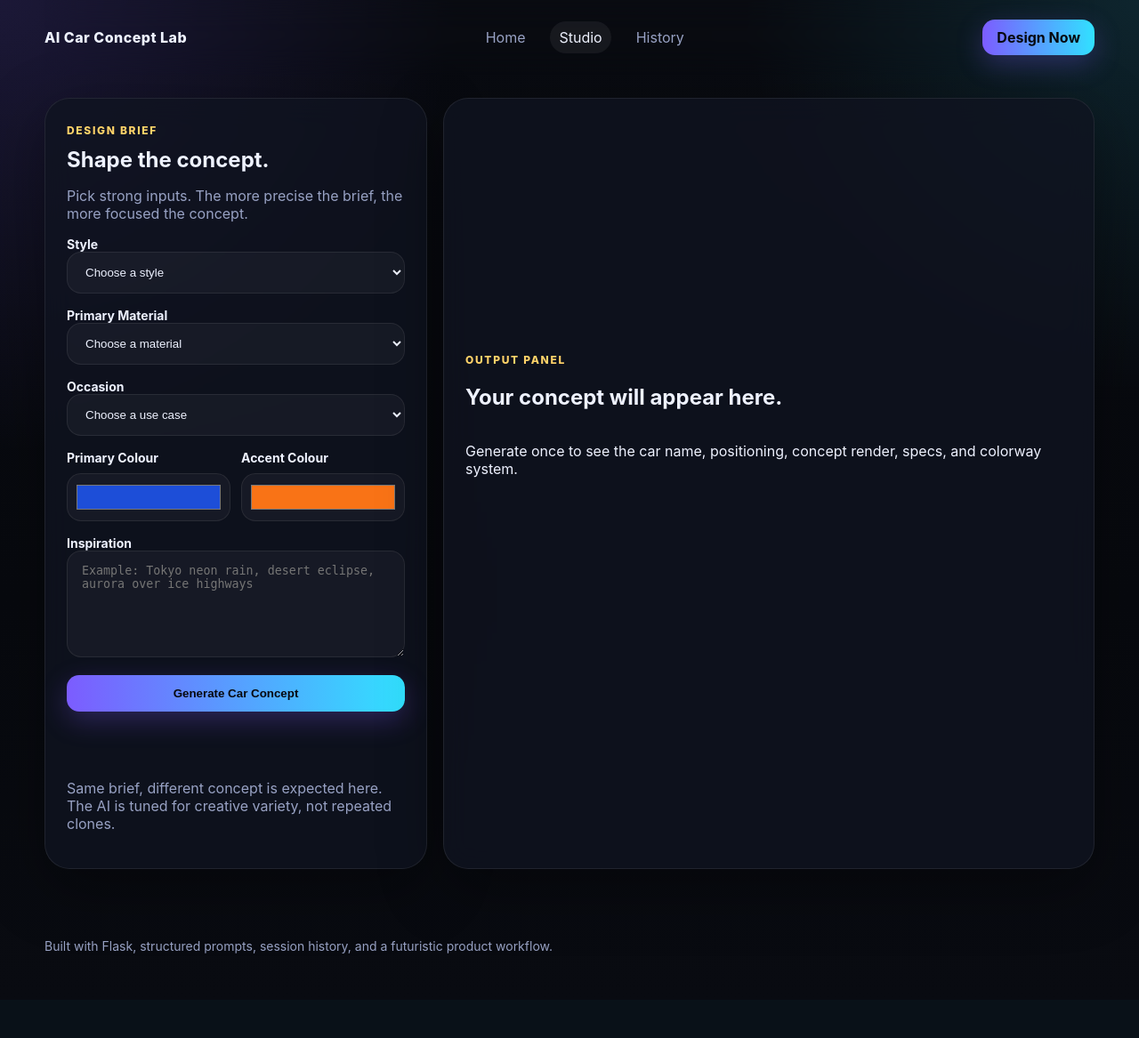
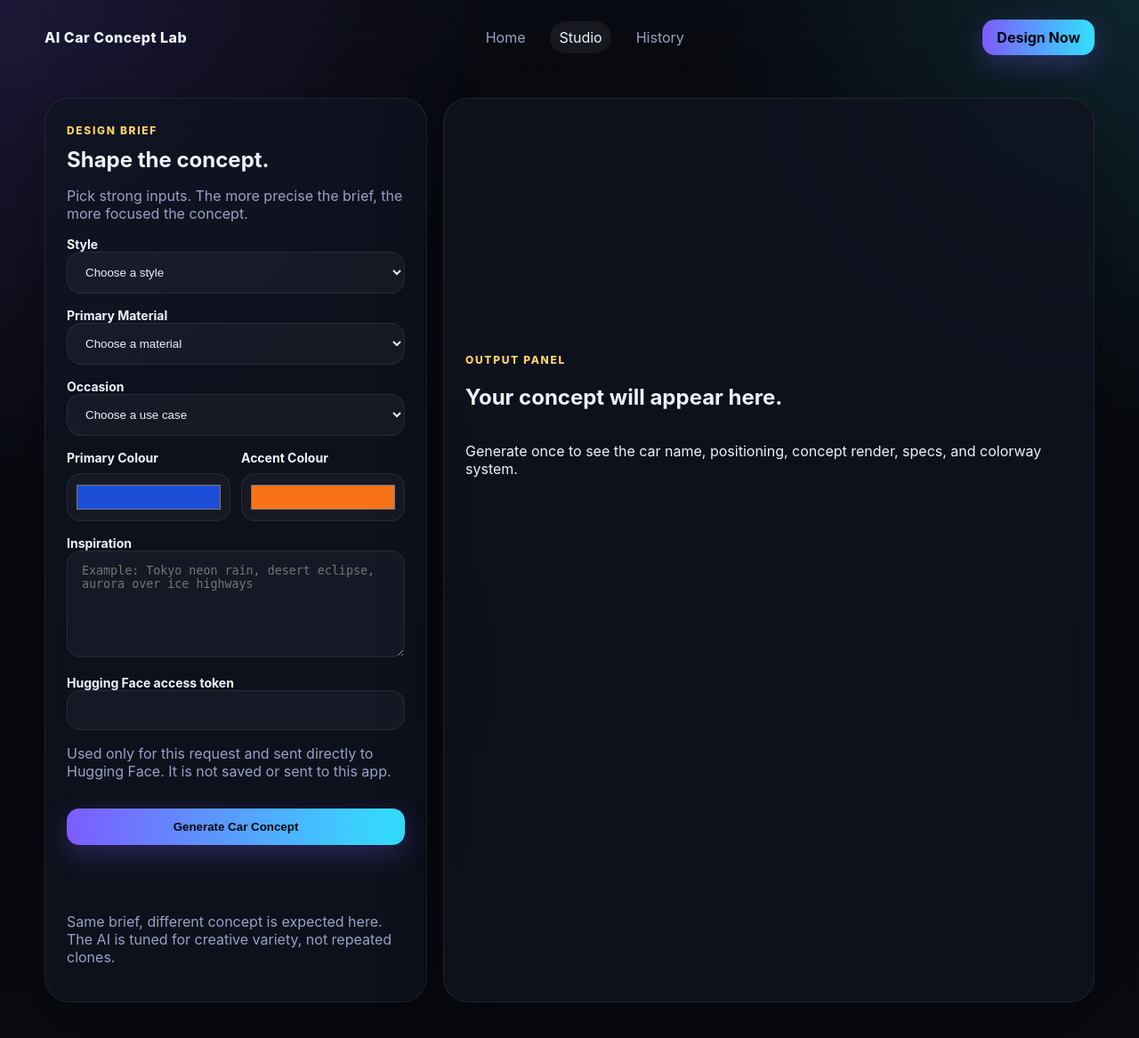
Before and after one commit to Thecodercomau/AI-Car-Concept-Lab, a Flask app: page /studio in a window 1280 px wide. Shown: the top 1167 px of the page at 89% size. Before the commit the page ends 1072 px from the top, so only its background shows below. Run offline with Flask 3, Linux system fonts and the light colour scheme.

Commit message:
Lesson 4 Changes

````diff
--- a/app.py
+++ b/app.py
@@ -114,36 +114,24 @@ def generate() -> Any:
     if any(not v for v in prefs.values()):
         return jsonify({"error": "Please complete every field in the design brief."}), 400
 
-    if HCAPTCHA_SITE_KEY or HCAPTCHA_SECRET_KEY:
-        if not HCAPTCHA_SITE_KEY or not HCAPTCHA_SECRET_KEY:
-            return jsonify({"error": "CAPTCHA is not configured correctly."}), 503
+    if not session.pop("hcaptcha_verified", False):
+        captcha_error = verify_hcaptcha(data)
+        if captcha_error:
+            message, status = captcha_error
+            return jsonify({"error": message}), status
 
-        captcha_token = str(data.get("h-captcha-response", "")).strip()
-        if not captcha_token:
-            return jsonify({"error": "Please complete the CAPTCHA."}), 400
-
+    submitted_concept = data.get("concept")
+    if submitted_concept is not None:
+        if not is_valid_concept(submitted_concept):
+            return jsonify({"error": "Generated concept has an invalid format."}), 400
+        concept = sanitize_concept(submitted_concept, prefs)
+    else:
         try:
-            verification_response = requests.post(
-                "https://api.hcaptcha.com/siteverify",
-                data={"secret": HCAPTCHA_SECRET_KEY, "response": captcha_token},
-                timeout=5,
-            )
-            verification_response.raise_for_status()
-            verification = verification_response.json()
-        except (requests.RequestException, ValueError):
-            return jsonify({"error": "CAPTCHA verification is temporarily unavailable. Please try again."}), 503
-
-        if not isinstance(verification, dict):
-            return jsonify({"error": "CAPTCHA verification is temporarily unavailable. Please try again."}), 503
-        if verification.get("success") is not True:
-            return jsonify({"error": "CAPTCHA verification failed. Please try again."}), 400
-
-    try:
-        concept = generate_concept(prefs)
-    except json.JSONDecodeError as exc:
-        return jsonify({"error": f"Malformed AI response: {exc}"}), 500
-    except Exception as exc:  # noqa: BLE001
-        return jsonify({"error": f"Concept generation failed: {exc}"}), 500
+            concept = generate_concept(prefs)
+        except json.JSONDecodeError as exc:
+            return jsonify({"error": f"Malformed AI response: {exc}"}), 500
+        except Exception as exc:  # noqa: BLE001
+            return jsonify({"error": f"Concept generation failed: {exc}"}), 500
 
     concept["image_url"] = build_image_url(concept, prefs)
     concept["brief"] = prefs
@@ -151,6 +139,45 @@ def generate() -> Any:
     concept["fingerprint"] = fingerprint(prefs, concept["name"])
     add_to_history(concept)
     return jsonify({"success": True, "concept": concept, "prefs": prefs})
+
+
+@app.route("/verify-captcha", methods=["POST"])
+def verify_captcha() -> Any:
+    data = request.get_json(silent=True) or {}
+    captcha_error = verify_hcaptcha(data)
+    if captcha_error:
+        message, status = captcha_error
+        return jsonify({"error": message}), status
+    session["hcaptcha_verified"] = True
+    return jsonify({"success": True})
+
+
+def verify_hcaptcha(data: Any) -> tuple[str, int] | None:
+    if not HCAPTCHA_SITE_KEY and not HCAPTCHA_SECRET_KEY:
+        return None
+    if not HCAPTCHA_SITE_KEY or not HCAPTCHA_SECRET_KEY:
+        return "CAPTCHA is not configured correctly.", 503
+
+    captcha_token = str(getattr(data, "get", lambda *_: "")("h-captcha-response", "")).strip()
+    if not captcha_token:
+        return "Please complete the CAPTCHA.", 400
+
+    try:
+        verification_response = requests.post(
+            "https://api.hcaptcha.com/siteverify",
+            data={"secret": HCAPTCHA_SECRET_KEY, "response": captcha_token},
+            timeout=5,
+        )
+        verification_response.raise_for_status()
+        verification = verification_response.json()
+    except (requests.RequestException, ValueError):
+        return "CAPTCHA verification is temporarily unavailable. Please try again.", 503
+
+    if not isinstance(verification, dict):
+        return "CAPTCHA verification is temporarily unavailable. Please try again.", 503
+    if verification.get("success") is not True:
+        return "CAPTCHA verification failed. Please try again.", 400
+    return None
 
 
 @app.route("/clear-history", methods=["POST"])
@@ -229,7 +256,15 @@ def is_valid_concept(concept: dict[str, Any]) -> bool:
         "name", "tagline", "description", "materials", "features", "powertrain",
         "cockpit_theme", "target_driver", "retail_price", "style_tags", "colorways",
     }
-    return required.issubset(concept.keys()) and isinstance(concept.get("colorways"), list)
+    if not isinstance(concept, dict) or not required.issubset(concept):
+        return False
+    text_fields = required - {"materials", "features", "style_tags", "colorways"}
+    return (
+        all(isinstance(concept[field], str) and concept[field].strip() for field in text_fields)
+        and all(isinstance(concept[field], list) for field in ("materials", "features", "style_tags", "colorways"))
+        and all(isinstance(item, str) for field in ("materials", "features", "style_tags") for item in concept[field])
+        and all(isinstance(item, dict) for item in concept["colorways"])
+    )
 
 
 def sanitize_concept(concept: dict[str, Any], brief: dict[str, str]) -> dict[str, Any]:
--- a/static/css/styles.css
+++ b/static/css/styles.css
@@ -58,8 +58,8 @@ body { min-height: 100vh; position: relative; }
 .panel-head h2, .history-head h1 { margin: 10px 0 8px; }
 .brief-form { display:grid; gap: 16px; }
 label { display:grid; gap: 9px; font-size: 14px; font-weight: 700; }
-select, textarea, input[type="color"] { width: 100%; border-radius: 16px; border: 1px solid var(--line); background: rgba(255,255,255,.04); color: var(--text); padding: 14px 16px; }
-select:focus, textarea:focus { outline: 2px solid rgba(49,225,255,.35); }
+select, textarea, input[type="color"], input[type="password"] { width: 100%; border-radius: 16px; border: 1px solid var(--line); background: rgba(255,255,255,.04); color: var(--text); padding: 14px 16px; }
+select:focus, textarea:focus, input[type="password"]:focus { outline: 2px solid rgba(49,225,255,.35); }
 textarea { resize: vertical; min-height: 120px; }
 input[type="color"] { height: 54px; padding: 8px; }
 .color-grid { display:grid; grid-template-columns: 1fr 1fr; gap: 12px; }
--- a/static/js/studio.js
+++ b/static/js/studio.js
@@ -1,4 +1,22 @@
 (() => {
+  const HF_CHAT_COMPLETIONS_URL = 'https://router.huggingface.co/v1/chat/completions'
+  const HF_MODEL = 'Qwen/Qwen2.5-7B-Instruct'
+  const CONCEPT_SCHEMA = `{
+  "name": "2-4 word creative car name",
+  "tagline": "punchy tagline max 10 words",
+  "description": "2-3 sentence cinematic concept description",
+  "materials": ["mat1", "mat2", "mat3"],
+  "colorways": [
+    {"name": "Launch Spec", "body": "#RRGGBB", "accent": "#RRGGBB", "wheels": "#RRGGBB", "cabin": "#RRGGBB"}
+  ],
+  "features": ["feat1", "feat2", "feat3", "feat4"],
+  "powertrain": "power system description",
+  "cockpit_theme": "cockpit mood and interface idea",
+  "target_driver": "who this concept is for",
+  "retail_price": "$XXX,XXX",
+  "style_tags": ["tag1", "tag2", "tag3"]
+}`
+
   const form = document.getElementById('conceptForm')
   const emptyState = document.getElementById('emptyState')
   const loadingState = document.getElementById('loadingState')
@@ -25,22 +43,96 @@
     formError.textContent = ''
     toggleStates('loading')
     try {
-      const prefs = Object.fromEntries(new FormData(form).entries())
-      const resp = await fetch('/generate', {
+      const formData = new FormData(form)
+      const prefs = Object.fromEntries(formData.entries())
+      const hfToken = prefs.hf_token
+      delete prefs.hf_token
+      const captchaToken = prefs['h-captcha-response']
+      delete prefs['h-captcha-response']
+      if (!hfToken) throw new Error('Enter a Hugging Face access token to continue.')
+
+      const captchaResponse = await fetch('/verify-captcha', {
         method: 'POST',
         headers: { 'Content-Type': 'application/json' },
-        body: JSON.stringify(prefs),
+        body: JSON.stringify({ 'h-captcha-response': captchaToken || '' }),
       })
-      const data = await resp.json()
-      if (!resp.ok || !data.success) throw new Error(data.error || 'Something went wrong.')
+      const captchaData = await captchaResponse.json()
+      if (!captchaResponse.ok || !captchaData.success) {
+        throw new Error(captchaData.error || 'CAPTCHA verification failed.')
+      }
+
+      const hfResponse = await fetch(HF_CHAT_COMPLETIONS_URL, {
+        method: 'POST',
+        headers: {
+          'Authorization': `Bearer ${hfToken}`,
+          'Content-Type': 'application/json',
+        },
+        body: JSON.stringify({
+          model: HF_MODEL,
+          messages: [
+            {
+              role: 'system',
+              content: 'You are an automotive concept designer. Return only a valid JSON object. Do not include markdown.',
+            },
+            {
+              role: 'user',
+              content: `Create a distinct futuristic car concept from this brief:
+Style: ${prefs.style}
+Primary color: ${prefs.primary_color}
+Accent color: ${prefs.accent_color}
+Material: ${prefs.material}
+Occasion: ${prefs.occasion}
+Inspiration: ${prefs.inspiration}
+
+Follow this JSON shape exactly, with exactly 3 colorways and valid #RRGGBB color values:
+${CONCEPT_SCHEMA}`,
+            },
+          ],
+          temperature: 0.85,
+          max_tokens: 1200,
+        }),
+      })
+      const hfData = await hfResponse.json().catch(() => null)
+      if (!hfResponse.ok) {
+        throw new Error(`Hugging Face request failed (${hfResponse.status}). Check your token and Inference Providers access.`)
+      }
+
+      const content = hfData?.choices?.[0]?.message?.content
+      if (typeof content !== 'string' || !content.trim()) {
+        throw new Error('Hugging Face returned an empty response. Please try again.')
+      }
+      const concept = parseConceptJson(content)
+      const saveResponse = await fetch('/generate', {
+        method: 'POST',
+        headers: { 'Content-Type': 'application/json' },
+        body: JSON.stringify({ ...prefs, concept }),
+      })
+      const data = await saveResponse.json().catch(() => null)
+      if (!saveResponse.ok || !data.success) throw new Error(data.error || 'Could not save the generated concept.')
       renderConcept(data.concept)
       toggleStates('result')
     } catch (error) {
       toggleStates('empty')
-      formError.textContent = error.message || 'Could not generate the concept.'
+      formError.textContent = error instanceof Error ? error.message : 'Could not generate the concept.'
       window.hcaptcha?.reset()
     }
   })
+
+  function parseConceptJson(content) {
+    const cleaned = content.trim()
+      .replace(/^```(?:json)?\s*/i, '')
+      .replace(/\s*```$/, '')
+    const jsonStart = cleaned.indexOf('{')
+    const jsonEnd = cleaned.lastIndexOf('}')
+    if (jsonStart < 0 || jsonEnd < jsonStart) {
+      throw new Error('Hugging Face returned a response that was not JSON. Please try again.')
+    }
+    try {
+      return JSON.parse(cleaned.slice(jsonStart, jsonEnd + 1))
+    } catch {
+      throw new Error('Hugging Face returned invalid JSON. Please try again.')
+    }
+  }
 
   function toggleStates(mode) {
     emptyState.classList.toggle('hidden', mode !== 'empty')
--- a/templates/studio.html
+++ b/templates/studio.html
@@ -57,6 +57,11 @@
       <div>
         <label for="inspiration">Inspiration</label>
         <textarea id="inspiration" name="inspiration" rows="4" placeholder="Example: Tokyo neon rain, desert eclipse, aurora over ice highways" required></textarea>
+      </div>
+      <div>
+        <label for="hfToken">Hugging Face access token</label>
+        <input type="password" id="hfToken" name="hf_token" autocomplete="off" required>
+        <p class="form-note">Used only for this request and sent directly to Hugging Face. It is not saved or sent to this app.</p>
       </div>
       {% if hcaptcha_site_key %}
       <div class="h-captcha" data-sitekey="{{ hcaptcha_site_key }}"></div>
````
Also changed, not shown: README.md.
